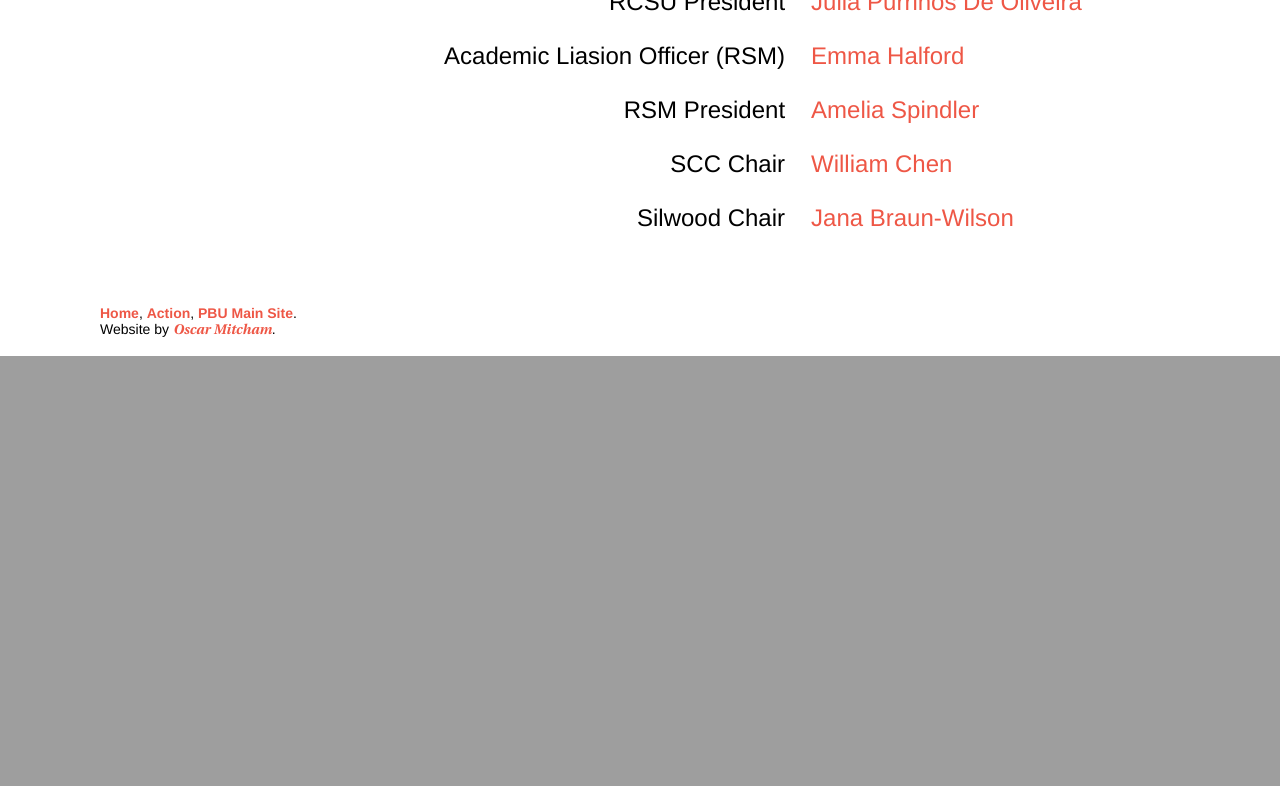
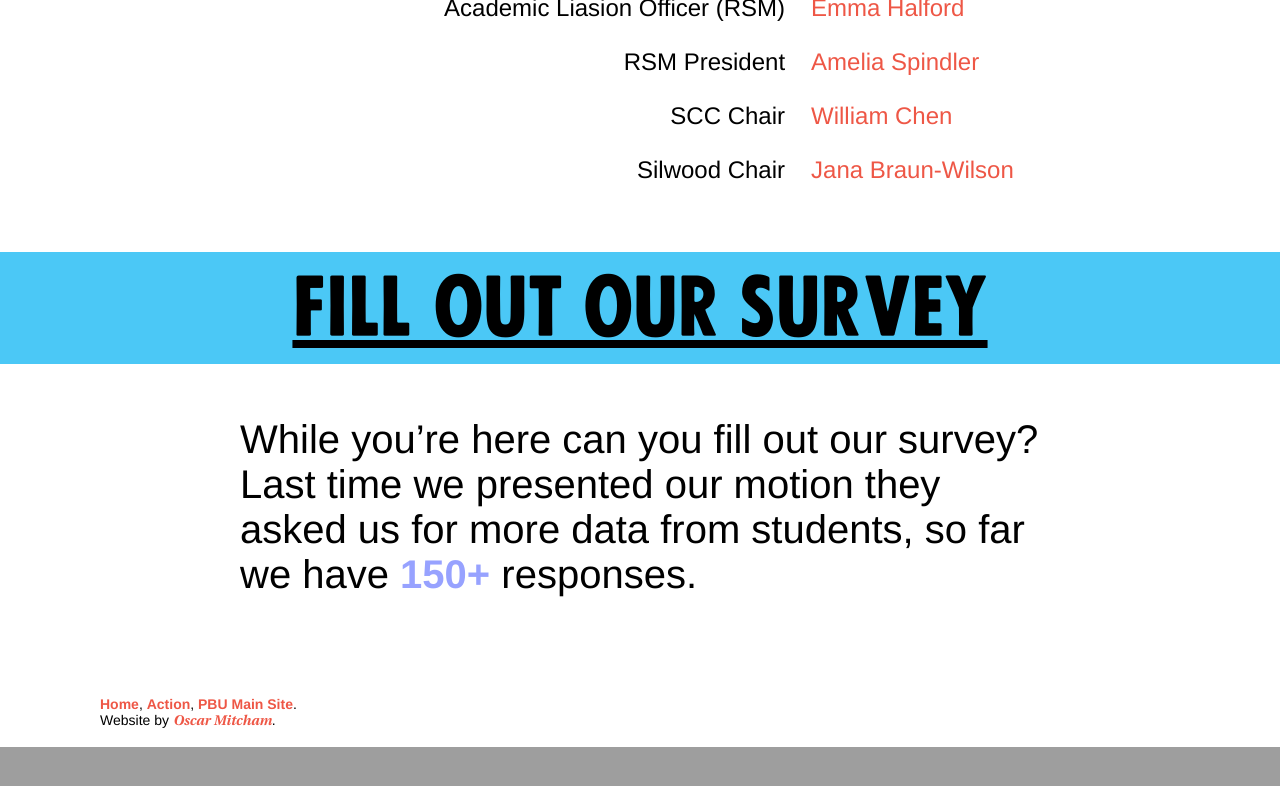
Before and after one commit to yogabbagabb/pbu-imperial.github.io, a Jekyll site: the page built from councillors.md, in a window 1280 px wide and 900 px high, scrolled down 5107 px. Shown: the top 786 px of the window. Built offline with Jekyll 4.4.1, drawn with Linux system fonts in a browser that asks for light colours.

```diff
--- a/councillors.md
+++ b/councillors.md
@@ -4,7 +4,7 @@ permalink: councillors
 title: Contact the SU
 ---
 # Act
-{: .wide-block .center .fill-green }
+{: .wide-block .center .fill-green .connect-above }
 
 We will present our motion again to the Union Council on **4<sup>th</sup> February** and we need your help to pass it.
 {: .middle-block }
@@ -93,4 +93,10 @@ I'm just a lousy email template - coming soon.
 | Silwood Chair                                                | [Jana Braun-Wilson](mailto:silpres@imperial.ac.uk)                                 |
 {: .wide-block .small }
 
+# [Fill out our survey](https://imperial.eu.qualtrics.com/jfe/form/SV_3Ldkvi8p4U8Bh9c)
+{: .headingy .wide-block .center .fill-blue }
+
+While you're here can you fill out our survey? Last time we presented our motion they asked us for more data from students, so far we have **150+**{: .shiny } responses.
+{: .middle-block }
+
 {% include footer.html %}
```
Also changed, not shown: faqs.md (+1 -1 lines).
